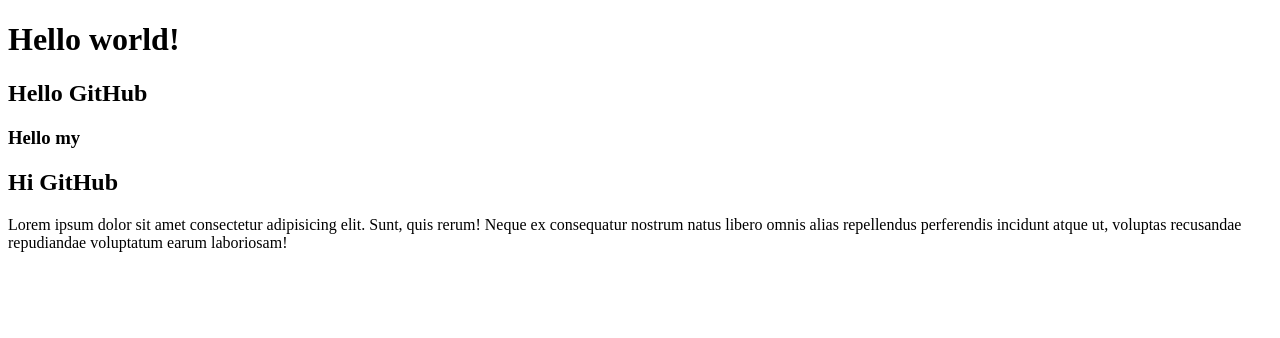
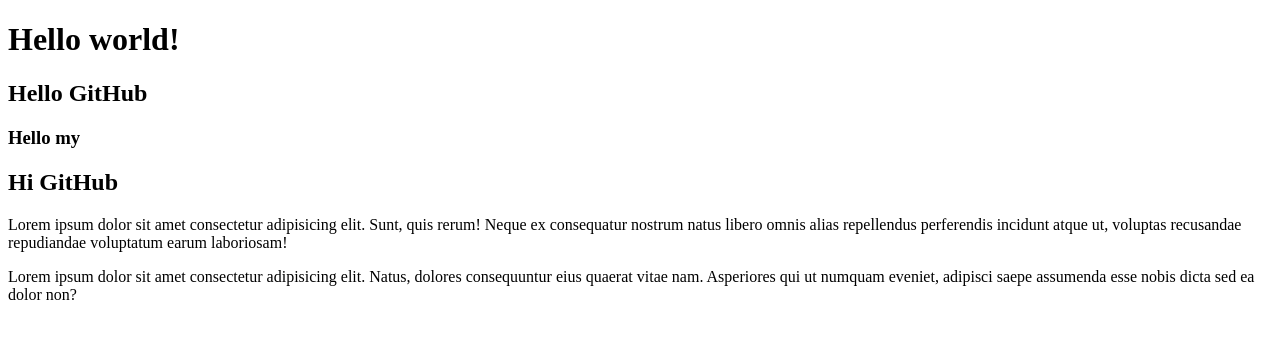
Before and after one commit to nonbinary00/Test-HeroTeam, a plain HTML site: page index_test.html/index.html in a window 1280 px wide. Drawn offline with Linux system fonts and the light colour scheme.

Commit message:
text 2
добавила другий текст

```diff
--- a/index_test.html/index.html
+++ b/index_test.html/index.html
@@ -19,6 +19,11 @@
         perferendis incidunt atque ut, voluptas recusandae repudiandae
         voluptatum earum laboriosam!
       </p>
+      <p>
+        Lorem ipsum dolor sit amet consectetur adipisicing elit. Natus, dolores
+        consequuntur eius quaerat vitae nam. Asperiores qui ut numquam eveniet,
+        adipisci saepe assumenda esse nobis dicta sed ea dolor non?
+      </p>
     </section>
   </body>
 </html>
```
